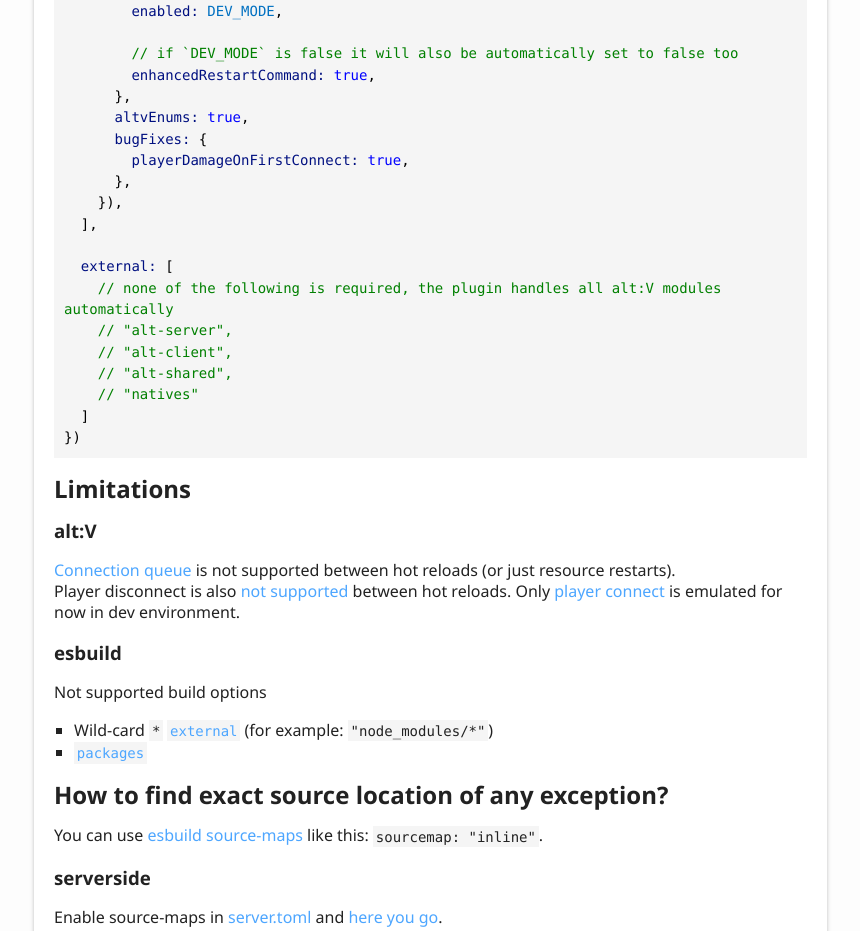
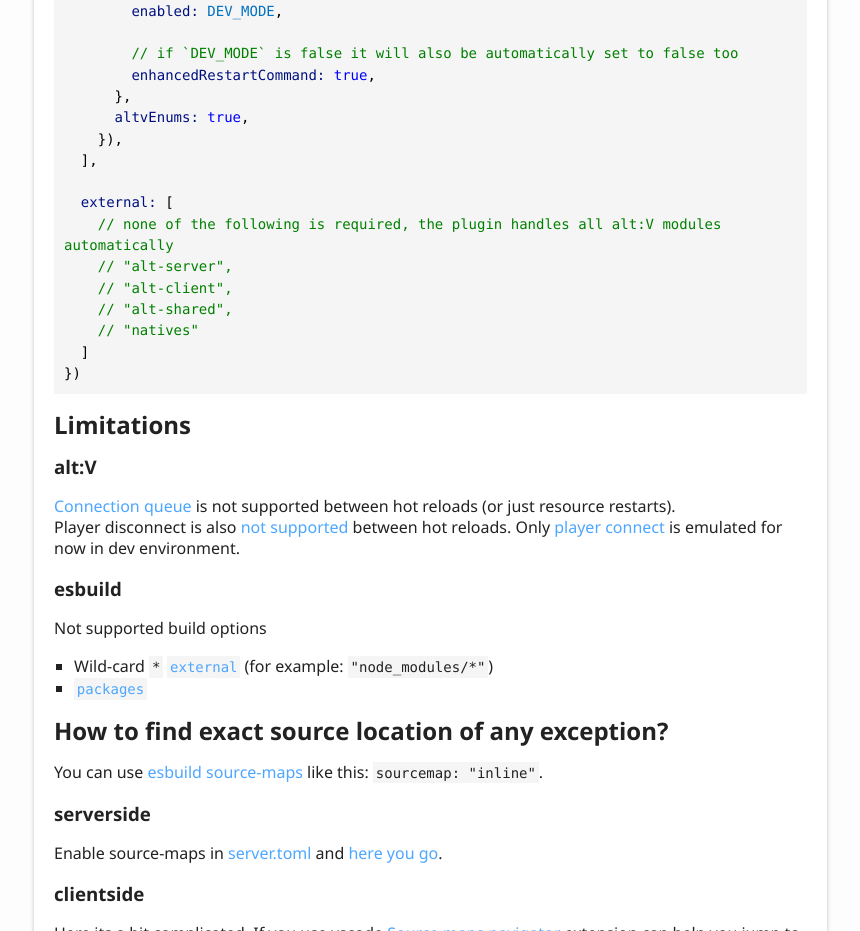
Before and after one commit to xxshady/altv-esbuild, a website: page docs/index.html in a window 1280 px wide. Shown: the part 1682-2613 px from the top of the page, without its empty margins (6-866 px from the left). Drawn offline with Linux system fonts and the light colour scheme.

Commit message:
update docs

```diff
--- a/docs/index.html
+++ b/docs/index.html
@@ -122,9 +122,6 @@
 <span style="color: #000000">        </span><span style="color: #001080">enhancedRestartCommand:</span><span style="color: #000000"> </span><span style="color: #0000FF">true</span><span style="color: #000000">, </span>
 <span style="color: #000000">      },</span>
 <span style="color: #000000">      </span><span style="color: #001080">altvEnums:</span><span style="color: #000000"> </span><span style="color: #0000FF">true</span><span style="color: #000000">,</span>
-<span style="color: #000000">      </span><span style="color: #001080">bugFixes:</span><span style="color: #000000"> {</span>
-<span style="color: #000000">        </span><span style="color: #001080">playerDamageOnFirstConnect:</span><span style="color: #000000"> </span><span style="color: #0000FF">true</span><span style="color: #000000">,</span>
-<span style="color: #000000">      },</span>
 <span style="color: #000000">    }),</span>
 <span style="color: #000000">  ],</span>
 <span style="color: #000000">  </span>
```
